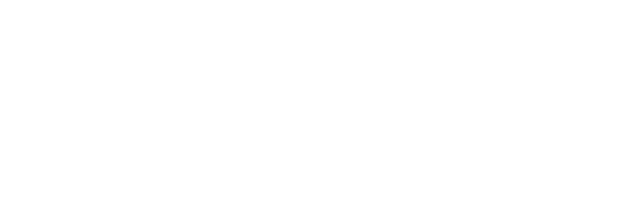
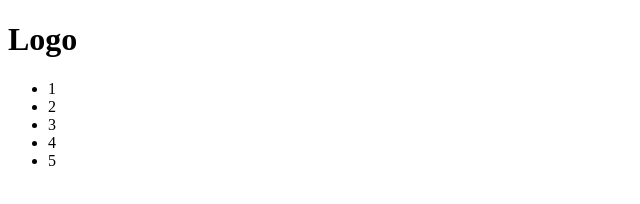
Before and after one commit to mavu1707/Markus_Dress_Nettside, a plain HTML site: page index.html in a window 1280 px wide. Shown: the whole page, without its empty margins (0-640 px from the left). Drawn offline with Linux system fonts and the light colour scheme.

Commit message:
Basic oppsett

```diff
--- a/index.html
+++ b/index.html
@@ -3,9 +3,38 @@
 <head>
   <meta charset="UTF-8">
   <meta name="viewport" content="width=device-width, initial-scale=1.0">
-  <title>Document</title>
+  <link rel="stylesheet" type="text/css" href="style.css">
+  <title>Suits Website</title>
 </head>
 <body>
+  <!--Header-->
+  <header>
+    <h1>Logo</h1>
+
+    <nav>
+      <ul>
+        <li>
+          <a>1</a>
+        </li>
+
+        <li>
+          <a>2</a>
+        </li>
+
+        <li>
+          <a>3</a>
+        </li>
+
+        <li>
+          <a>4</a>
+        </li>
+
+        <li>
+          <a>5</a>
+        </li>
+      </ul>
+    </nav>
+  </header>
 
 </body>
 </html>
--- a/style.css
+++ b/style.css
@@ -0,0 +1,12 @@
+/*Custom Properties*/
+:root{
+
+}
+
+/*Mobile first CSS*/
+@media only screen and (max-width: 500px){
+  h1{
+    color: aqua;
+  }
+
+}
```
Also changed, not shown: 1 other file.
